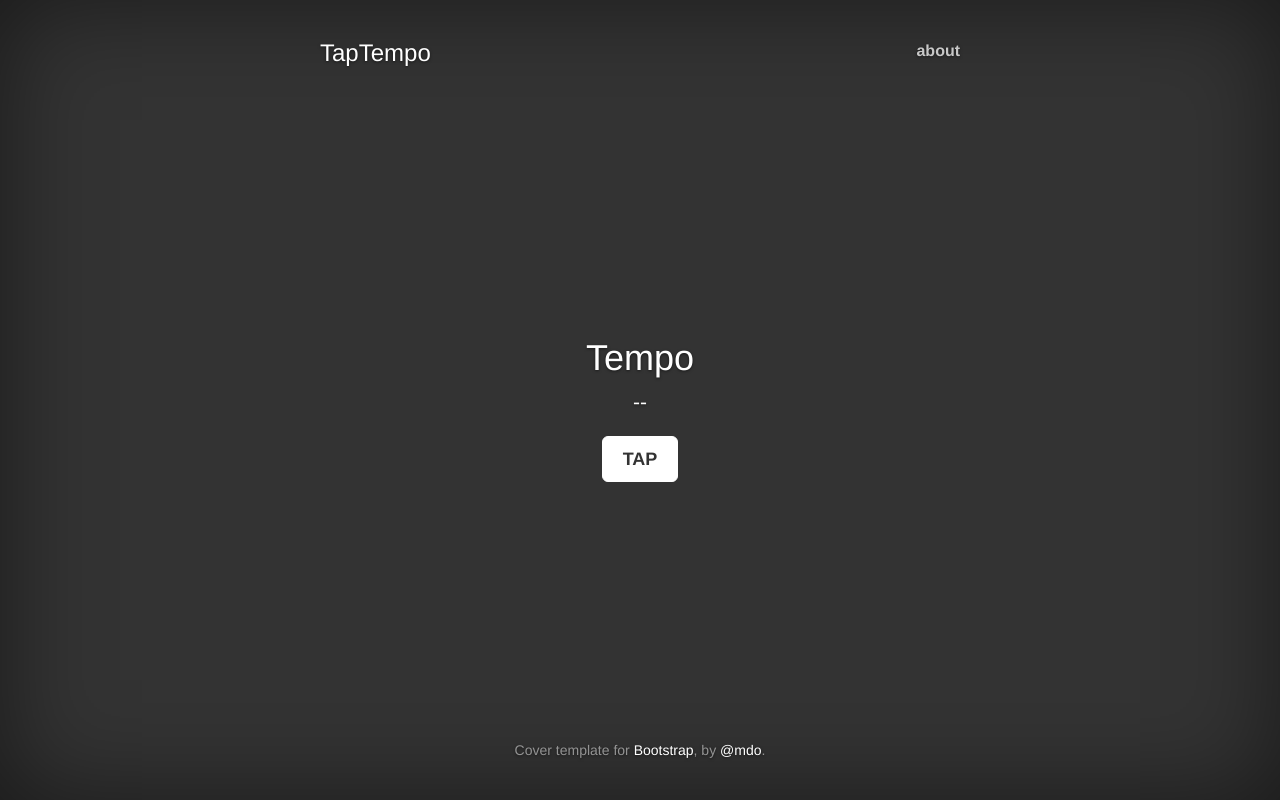
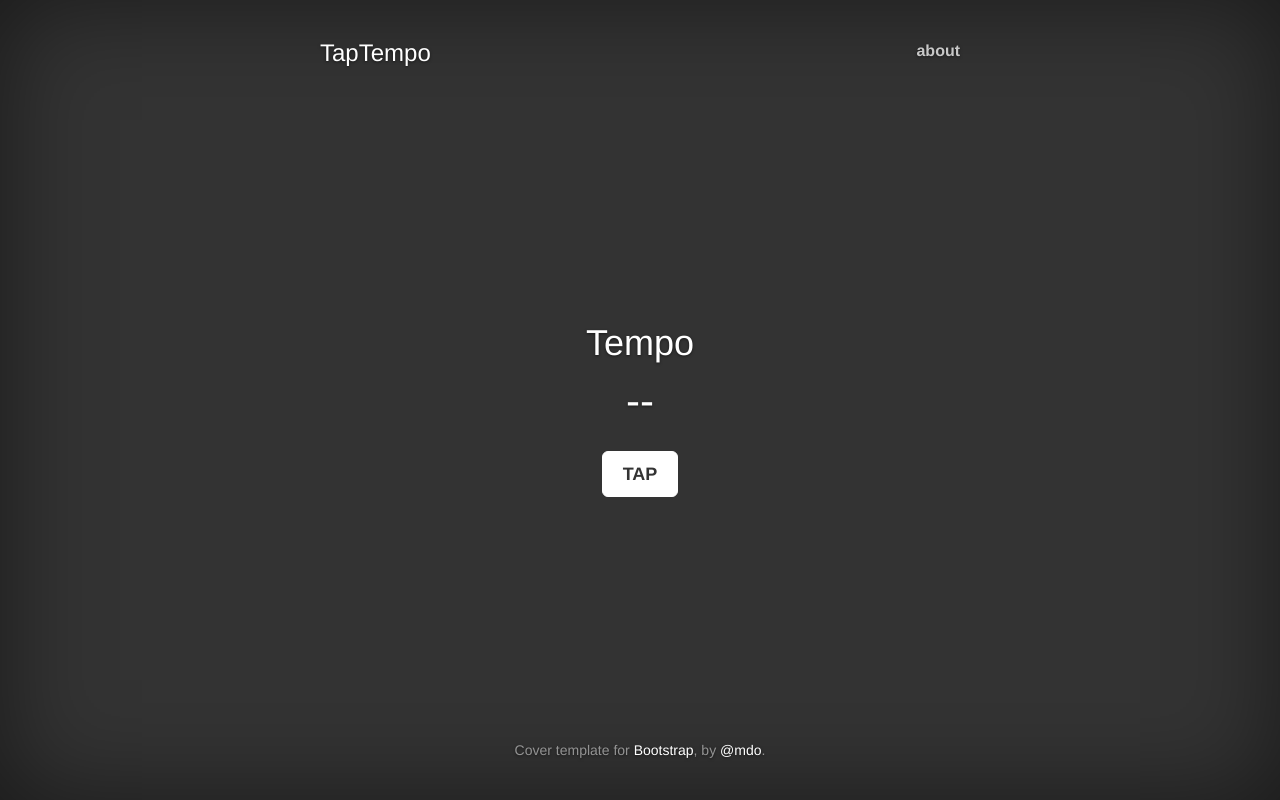
Before and after one commit to emweel/taptempo-app, a Flask app: page / in a window 1280 px wide. Run offline with Flask 2, Linux system fonts and the light colour scheme; some libraries are stand-ins or nearby versions.

Commit message:
clean up

```diff
--- a/static/cover.css
+++ b/static/cover.css
@@ -117,6 +117,9 @@ body {
   font-weight: bold;
 }
 
+.lead {
+  font-size: 42px;
+}
 
 /*
  * Footer
--- a/templates/index.html
+++ b/templates/index.html
@@ -25,7 +25,7 @@
 
           <div class="inner cover">
             <h1 class="cover-heading">Tempo</h1>
-            <p class="lead">{{curTempo}}</p>
+            <p class="lead" style="font-size: 42px;">{{curTempo}}</p>
             <form method="post">
                 <button type="submit" class="btn btn-lg btn-default">TAP</button>
             </form>
```
